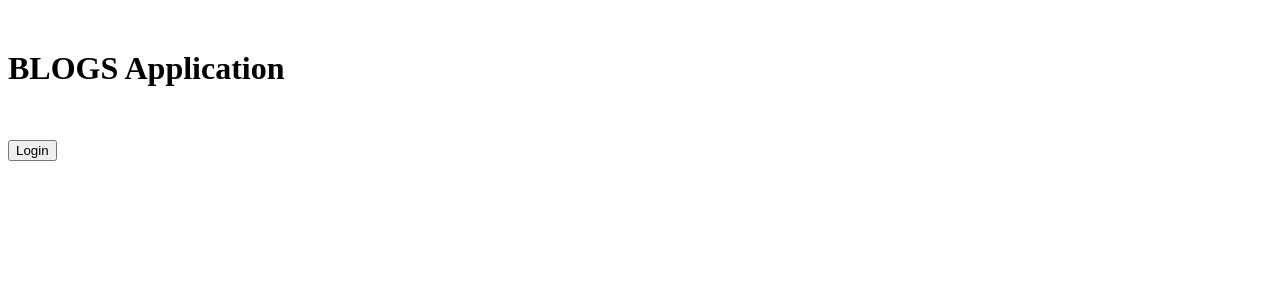
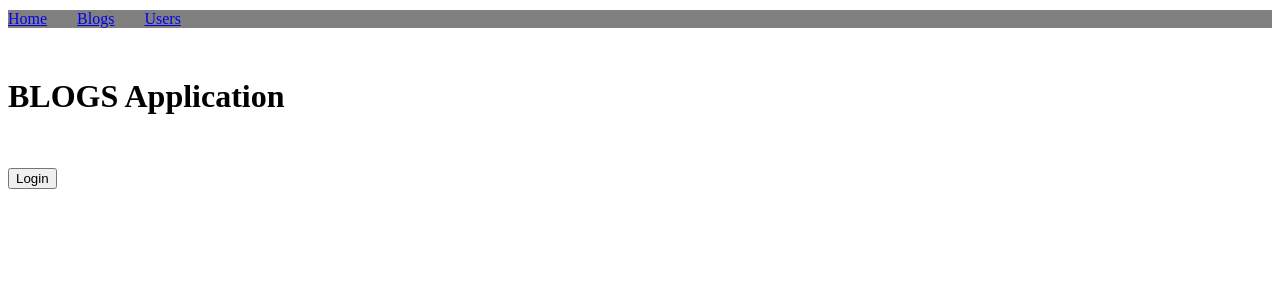
Before and after one commit to Rizz071/Fullstackopen-bloglist-frontend, a React (Vite) app: page / in a window 1280 px wide. Shown: the top 300 px of the page. Built offline with nearby package versions, Linux system fonts and the light colour scheme.

Commit message:
7.19: comments, step2

```diff
--- a/src/App.jsx
+++ b/src/App.jsx
@@ -13,6 +13,9 @@ import {
 } from 'react-router-dom'
 import DetailedUserInfo from './components/DetailedUserInfo'
 import DetailedBlogInfo from './components/DetailedBlogInfo'
+import NavBar from './components/NavBar'
+import { getAll } from './reducers/blogsReducer'
+import { requestUsers } from './reducers/usersListReducer'
 
 
 const App = () => {
@@ -35,8 +38,10 @@ const App = () => {
     // eslint-disable-next-line react-hooks/exhaustive-deps
   }, [])
 
+
   return (
     <Router>
+      <NavBar />
       {sessionUser.name && <UserInfo loggedUser={sessionUser} />}
 
       <h1 style={{ marginTop: '50px' }}>BLOGS Application</h1>
@@ -46,6 +51,7 @@ const App = () => {
       <Routes>
 
         <Route path="/users/:id" element={<DetailedUserInfo />} />
+        <Route path="/users/" element={<UsersList />} />
         <Route path="/blogs/:id" element={<DetailedBlogInfo />} />
 
         <Route path="/" element={
@@ -60,8 +66,7 @@ const App = () => {
                 />
               </Togglable>
               : <div>
-                < BlogsList />
-                <UsersList />
+                <BlogsList />
               </div>
             }
           </>
--- a/src/components/Blog.jsx
+++ b/src/components/Blog.jsx
@@ -4,16 +4,15 @@ import { deleteBlog, addLike } from '../reducers/blogsReducer'
 import { useSelector } from 'react-redux'
 import { Link } from 'react-router-dom'
 
-const Blog = ({ user, blog, setUpdateFlag, blogDetailsVisible, setBlogDetailsVisible }) => {
+const Blog = ({ blog, blogDetailsVisible, setBlogDetailsVisible }) => {
 
   const dispatch = useDispatch()
   const token = useSelector(state => state.sessionUser.convertedToken)
-
+  const user = useSelector(state => state.sessionUser)
 
   const handleDeleteBlog = async () => {
-
     try {
-      const result = dispatch(deleteBlog(token, blog.id, setUpdateFlag))
+      const result = dispatch(deleteBlog(token, blog.id))
 
       if (result === 204) {
         dispatch(showNotification(`blog ${blog.title} was deleted successfully`))
@@ -66,7 +65,6 @@ const Blog = ({ user, blog, setUpdateFlag, blogDetailsVisible, setBlogDetailsVis
     display: blogDetailsVisible ? 'none' : '',
     margin: '0 0 0 0'
   }
-  //TODO username != id
 
 
   return (
@@ -83,7 +81,7 @@ const Blog = ({ user, blog, setUpdateFlag, blogDetailsVisible, setBlogDetailsVis
         <button className='buttonHide' style={toggleVisibilityButton1} onClick={handleViewDetails}>Hide</button> */}
 
 
-        {user.username === blog.user.username
+        {user.id === blog.user.id
           ? <button id='blog-delete-button' style={{ margin: '0 0 0 3px' }} onClick={handleDeleteBlog}> x </button>
           : false
         }
--- a/src/components/BlogsList.jsx
+++ b/src/components/BlogsList.jsx
@@ -8,10 +8,11 @@ import { getAll } from '../reducers/blogsReducer'
 import Comments from './Comments'
 
 
-const BlogsList = ({ user }) => {
+const BlogsList = () => {
+
     const dispatch = useDispatch()
 
-    let token = useSelector(state => state.sessionUser.convertedToken)
+
 
     useEffect(() => {
         dispatch(getAll(token))
@@ -21,7 +22,8 @@ const BlogsList = ({ user }) => {
 
 
     const blogs = useSelector(state => state.blogs)
-    user = useSelector(state => state.sessionUser)
+
+
 
     const [blogDetailsVisible, setBlogDetailsVisible] = useState(false)
 
@@ -35,6 +37,8 @@ const BlogsList = ({ user }) => {
     //     flexWrap: 'wrap',
     //     width: '50vw',
     // }
+    const token = useSelector(state => state.sessionUser.convertedToken)
+    // if (!token) return null
 
 
 
@@ -48,7 +52,6 @@ const BlogsList = ({ user }) => {
             <div id='blogsListArray'>
                 {blogs.map(blog =>
                     <Blog
-                        user={user}
                         key={blog.id}
                         blog={blog}
                         blogDetailsVisible={blogDetailsVisible}
--- a/src/components/Comments.jsx
+++ b/src/components/Comments.jsx
@@ -11,9 +11,6 @@ const Comments = ({ blog }) => {
     const [value, setValue] = useState('')
     const dispatch = useDispatch()
 
-
-
-
     const token = useSelector(state => state.sessionUser.convertedToken)
 
     const comments = useSelector(state => state.comments)
@@ -21,7 +18,7 @@ const Comments = ({ blog }) => {
 
     useEffect(() => {
         dispatch(getComments(blog))
-    }, [dispatch, blog, comments])
+    }, [])
 
     const handleCreateComment = event => {
         event.preventDefault()
--- a/src/components/DetailedBlogInfo.jsx
+++ b/src/components/DetailedBlogInfo.jsx
@@ -1,15 +1,10 @@
 import { useDispatch, useSelector, shallowEqual } from 'react-redux'
-import { useNavigate, useParams } from 'react-router-dom'
+import { useParams } from 'react-router-dom'
 import { showNotification } from '../reducers/notificationReducer'
 import { addLike } from '../reducers/blogsReducer'
 import Comments from './Comments'
-import { useEffect } from 'react'
-import { addSignedInUser, addBearer } from '../reducers/sessionUserReducer'
-
-
 
 const DetailedBlogInfo = () => {
-    const navigate = useNavigate()
 
     const dispatch = useDispatch()
 
--- a/src/components/LoginForm.jsx
+++ b/src/components/LoginForm.jsx
@@ -10,16 +10,19 @@ const LoginForm = ({ username, setUsername, password, setPassword }) => {
     const handleLogin = async (event) => {
         event.preventDefault()
 
-        try {
-            dispatch(login({ username, password }))
+        const result = await dispatch(login({ username, password }))
 
-            setUsername('')
-            setPassword('')
-        } catch (error) {
 
-            dispatch(showNotification('Wrong credentials'))
-            console.log(error)
+        setUsername('')
+        setPassword('')
+
+        if (result?.response.data.error) {
+            dispatch(showNotification(result.response.data.error))
+            console.log(result)
+            return
         }
+
+        dispatch(showNotification(`Good day, ${username}!`))
     }
 
 
--- /dev/null
+++ b/src/components/NavBar.jsx
@@ -0,0 +1,27 @@
+import { Link } from 'react-router-dom'
+
+
+
+const NavBar = () => {
+
+    const inline_style = {
+        display: 'flex',
+        justifyContent: 'flex-start',
+        alignItems: 'baseline',
+        gap: '30px',
+        backgroundColor: 'grey',
+        margin: '10px 0 10px 0',
+
+    }
+
+    return (
+        <div style={inline_style} >
+            <span><Link to={'/'}>Home</Link></span>
+            <span><Link to={'/'}>Blogs</Link></span>
+            <span><Link to={'/users/'}>Users</Link></span>
+        </div >
+    )
+}
+
+
+export default NavBar
--- a/src/components/UserInfo.jsx
+++ b/src/components/UserInfo.jsx
@@ -1,10 +1,17 @@
 import { useDispatch } from 'react-redux'
 import { useNavigate } from 'react-router-dom'
 import { removeSignedInUser } from '../reducers/sessionUserReducer'
+import { useEffect } from 'react'
+import { requestUsers } from '../reducers/usersListReducer'
 
 const UserInfo = ({ loggedUser }) => {
     const dispatch = useDispatch()
     const navigate = useNavigate()
+
+    useEffect(() => {
+        dispatch(requestUsers())
+        // eslint-disable-next-line react-hooks/exhaustive-deps
+    }, [])
 
     const handleLogout = () => {
         navigate('/')
--- a/src/reducers/blogsReducer.js
+++ b/src/reducers/blogsReducer.js
@@ -40,7 +40,7 @@ export const getAll = (token) => {
     return async dispatch => {
         try {
             const request = await axios.get(baseUrl, { headers: { Authorization: token } })
-            // const request = await axios.get(baseUrl)
+
             request.data.sort((a, b) => {
                 if (a.likes < b.likes) {
                     return 1
@@ -58,6 +58,7 @@ export const getAll = (token) => {
         catch (error) {
             console.log('error occured while fetching users from server', error)
             if (error.response.status === 401) localStorage.clear()
+            return error
         }
     }
 }
--- a/src/reducers/commentsReducer.js
+++ b/src/reducers/commentsReducer.js
@@ -15,7 +15,8 @@ const commentsSlice = createSlice({
         },
         delComment(state, action) {
             return state.filter(comment => {
-                comment.id !== action.payload.commentId
+                // console.log(comment.id, action.payload)
+                return comment.id !== action.payload
             })
         }
     },
--- a/src/reducers/sessionUserReducer.js
+++ b/src/reducers/sessionUserReducer.js
@@ -30,13 +30,17 @@ export const login = (credentials) => {
     return async dispatch => {
         const baseUrl = '/api/login'
 
-        const response = await axios.post(baseUrl, credentials)
-        dispatch(addSignedInUser(response.data))
+        try {
+            const response = await axios.post(baseUrl, credentials)
+            dispatch(addSignedInUser(response.data))
 
-
-        window.localStorage.setItem(
-            'loggedBlogsAppUser', JSON.stringify(response.data)
-        )
+            window.localStorage.setItem('loggedBlogsAppUser', JSON.stringify(response.data))
+            dispatch(addBearer(response.data))
+        }
+        catch (error) {
+            console.log('Wrong credentials', error)
+            return error
+        }
     }
 }
 
```
Also changed, not shown: src/components/DetailedUserInfo.jsx (+6 -1 lines).
